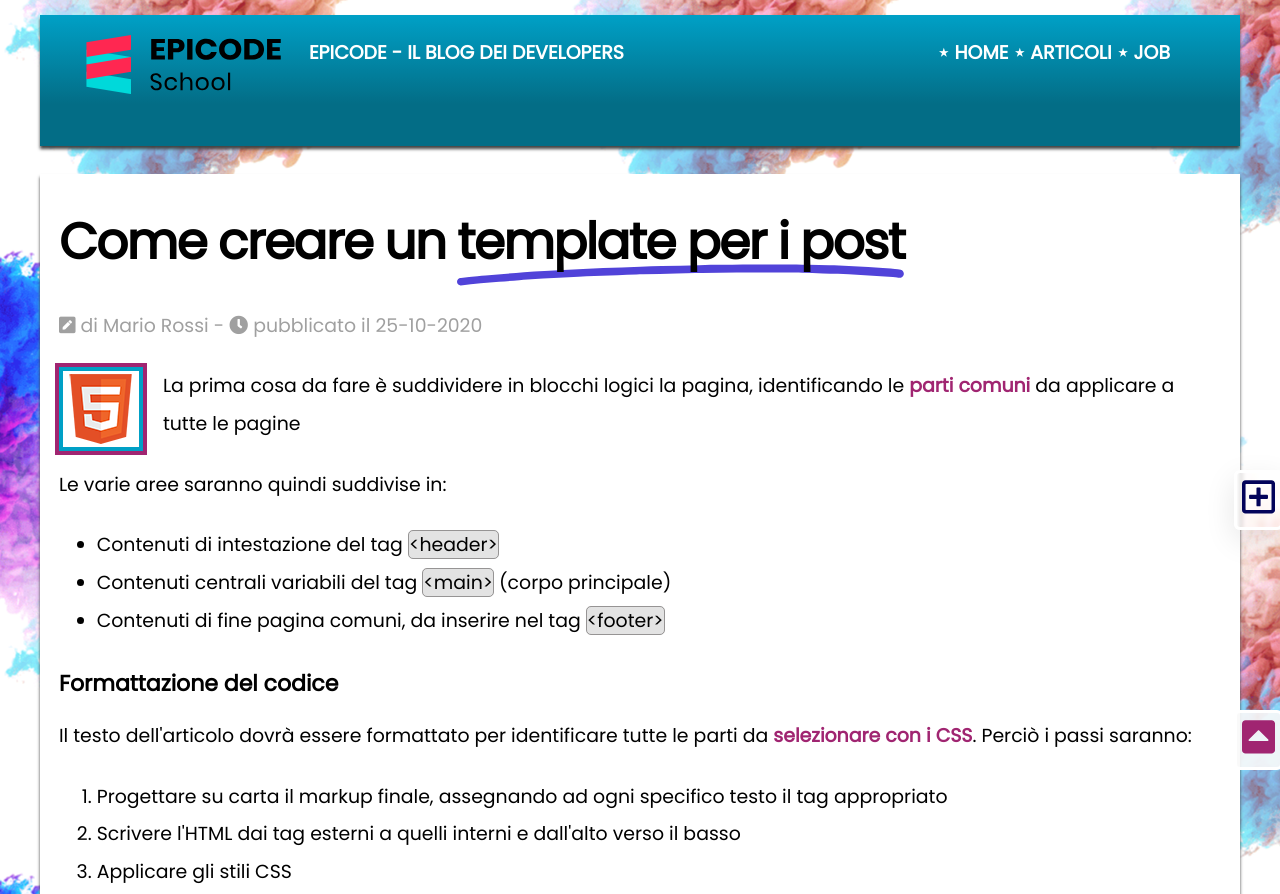
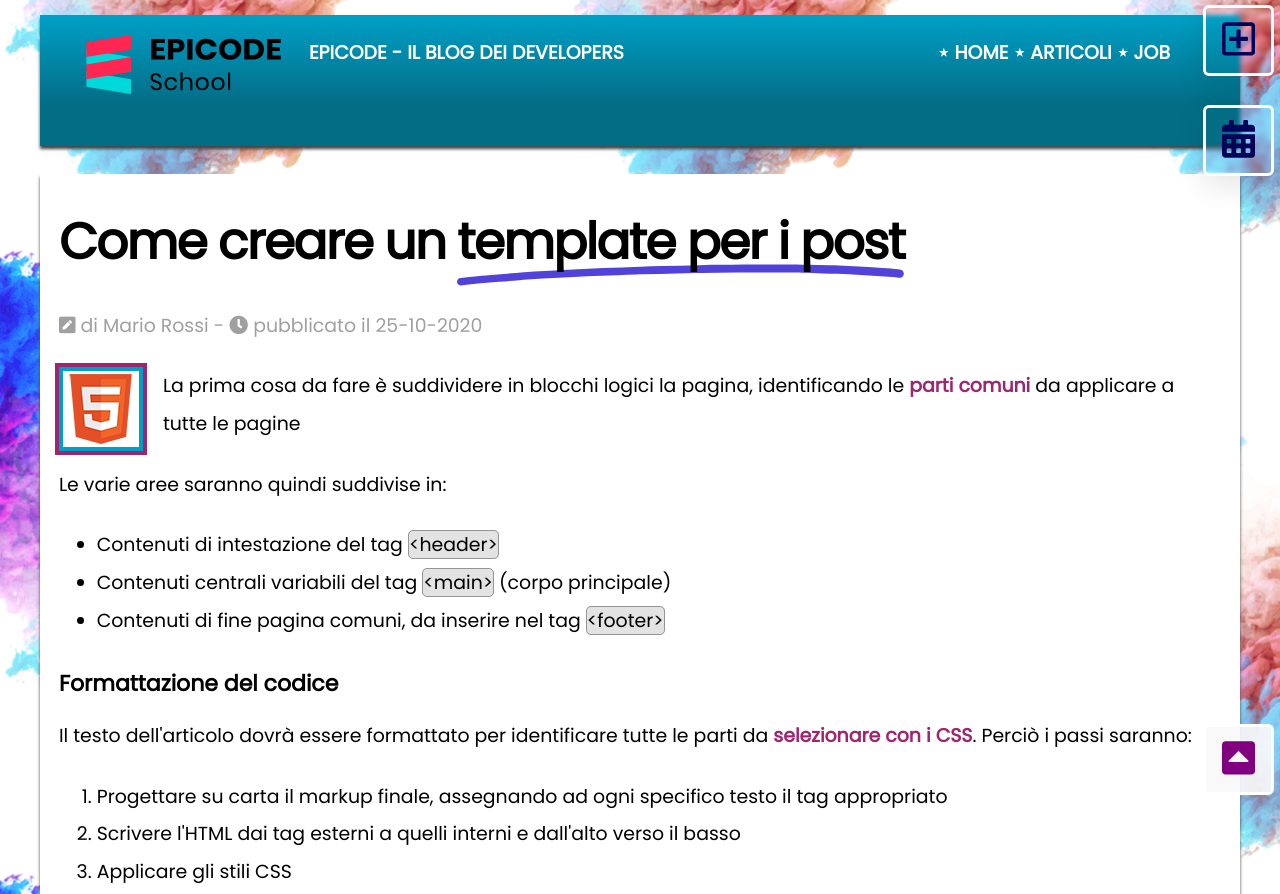
Before and after one commit to GIPSaro/CSS2-HTML-u2-w5-d2, a plain HTML site: page index.html in a window 1280 px wide. Shown: the top 894 px of the page. Drawn offline with Linux system fonts and the light colour scheme.

Commit message:
commit 3.2

```diff
--- a/assets/css/style.css
+++ b/assets/css/style.css
@@ -242,18 +242,52 @@ footer {
 footer a {
   color: fuchsia;
 }
+
 .iconup {
   border: 3px solid white;
   background-color: rgba(249, 249, 249, 0.91);
   border-radius: 6px;
   position: fixed;
-  bottom: 15px;
-  right: 9px;
-  fill: #a02571;
-  padding: 10px;
-  height: 64px;
+  fill: purple;
+  bottom: 5px;
+  right: 6px;
   z-index: 11;
+  padding: 12px;
+  height: 71px;
+  width: 71px;
+  text-align: center;
 }
+.calendar {
+  fill: rgb(3, 3, 90);
+  border: 3px solid white;
+  backdrop-filter: blur(2px);
+  box-shadow: 0 10px 30px rgba(0, 0, 0, 10%);
+  border-radius: 6px;
+  position: fixed;
+  top: 840px;
+  right: 6px;
+  z-index: 11;
+  padding: 12px;
+  height: 71px;
+  width: 71px;
+  text-align: center;
+}
+.plus {
+  fill: rgb(3, 3, 90);
+  border: 3px solid white;
+  backdrop-filter: blur(2px);
+  box-shadow: 0 10px 30px rgba(0, 0, 0, 10%);
+  border-radius: 6px;
+  position: fixed;
+  top: 745px;
+  right: 6px;
+  z-index: 11;
+  padding: 12px;
+  height: 71px;
+  width: 71px;
+  text-align: center;
+}
+
 /*576px*/
 
 @media screen and (min-width: 576px) {
@@ -284,47 +318,35 @@ section p {
   line-height: 3rem;
   word-spacing: 2rem;
 }
-@media screen and (min-width: 700px) {
-  .iconup {
-    position: fixed;
-    border: 3px solid white;
-    background-color: rgba(249, 249, 249, 0.91);
-    border-radius: 6px;
-    position: fixed;
-    bottom: 30px;
-    right: -3px;
-    fill: #a02571;
-    padding: 5px;
-    height: 60px;
-    z-index: 11;
-  }
-}
 .calendar {
-  position: fixed;
-  fill: rgb(3, 3, 90);
-  border: 3px solid white;
-  background-color: rgba(249, 249, 249, 0.91);
-  border-radius: 6px;
-  position: fixed;
-  bottom: 180px;
-  right: -3px;
-  z-index: 11;
-  padding: 5px;
-  height: 60px;
-}
-.plus {
-  position: fixed;
   fill: rgb(3, 3, 90);
   border: 3px solid white;
   backdrop-filter: blur(2px);
   box-shadow: 0 10px 30px rgba(0, 0, 0, 10%);
   border-radius: 6px;
   position: fixed;
-  bottom: 270px;
-  right: -3px;
+  top: 840px;
+  right: 6px;
   z-index: 11;
-  padding: 5px;
-  height: 60px;
+  padding: 12px;
+  height: 71px;
+  width: 71px;
+  text-align: center;
+}
+.plus {
+  fill: rgb(3, 3, 90);
+  border: 3px solid white;
+  backdrop-filter: blur(2px);
+  box-shadow: 0 10px 30px rgba(0, 0, 0, 10%);
+  border-radius: 6px;
+  position: fixed;
+  top: 745px;
+  right: 6px;
+  z-index: 11;
+  padding: 12px;
+  height: 71px;
+  width: 71px;
+  text-align: center;
 }
 
 @media screen and (min-width: 768px) {
@@ -439,16 +461,37 @@ section p {
     margin-left: auto;
     margin-right: auto;
   }
+}
+@media screen and (min-width: 700px) {
   .calendar {
-    position: fixed;
-    border: 3px solid rgb(17, 0, 128);
+    fill: rgb(3, 3, 90);
+    border: 3px solid white;
+    backdrop-filter: blur(2px);
+    box-shadow: 0 10px 30px rgba(0, 0, 0, 10%);
     border-radius: 6px;
     position: fixed;
-    bottom: 870px;
-    right: -3px;
+    top: 105px;
+    right: 6px;
     z-index: 11;
-    padding: 5px;
-    height: 60px;
+    padding: 12px;
+    height: 71px;
+    width: 71px;
+    text-align: center;
+  }
+  .plus {
+    fill: rgb(3, 3, 90);
+    border: 3px solid white;
+    backdrop-filter: blur(2px);
+    box-shadow: 0 10px 30px rgba(0, 0, 0, 10%);
+    border-radius: 6px;
+    position: fixed;
+    top: 5px;
+    right: 6px;
+    z-index: 11;
+    padding: 12px;
+    height: 71px;
+    width: 71px;
+    text-align: center;
   }
 }
 @media print {
```
